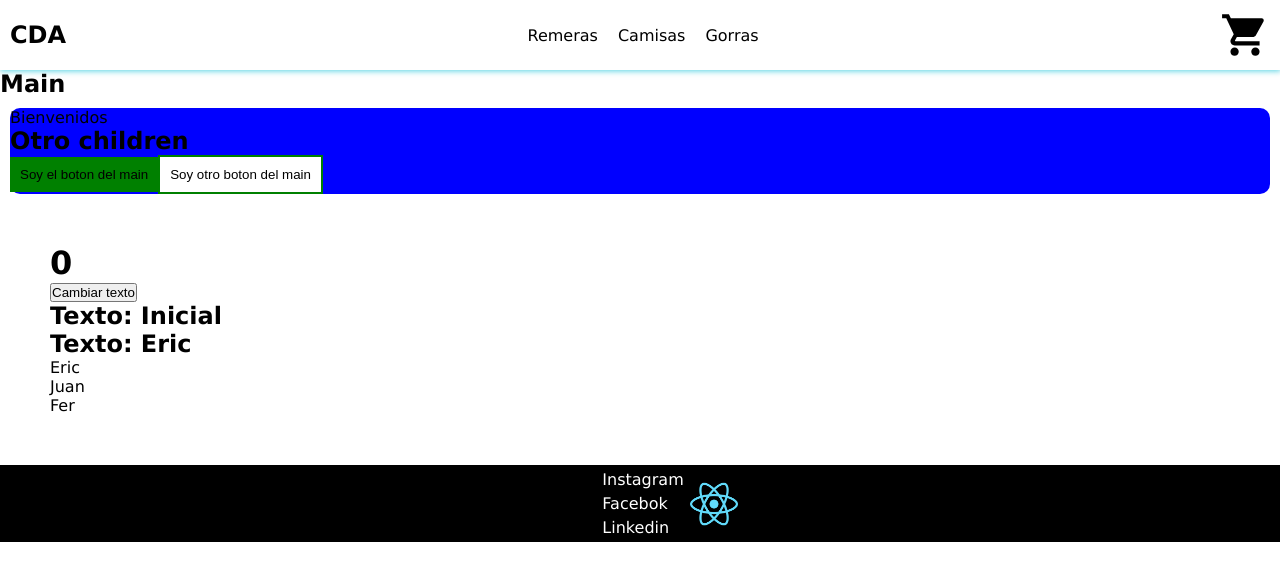
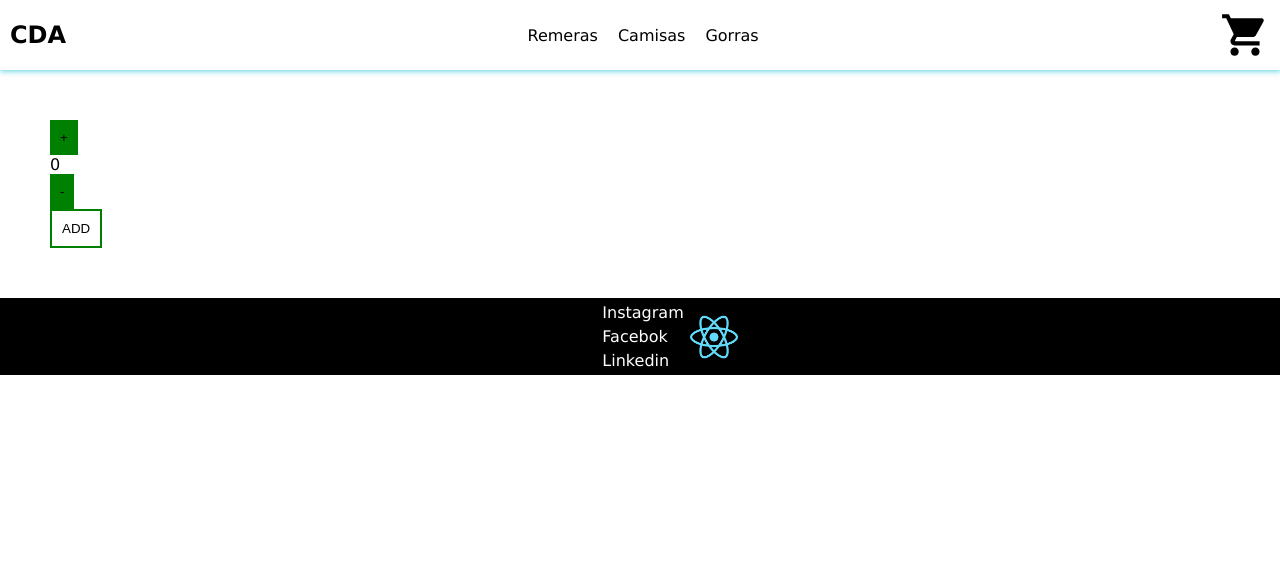
Before and after one commit to ferMossier/CursoReactCDA, a React (Create React App) app: page / in a window 1280 px wide. Shown: the top 580 px of the page. Built offline with nearby package versions, Linux system fonts and the light colour scheme.

Commit message:
Counter, funciones por props

```diff
--- a/src/App.js
+++ b/src/App.js
@@ -1,4 +1,3 @@
-import Counter from './Components/Counter/Counter';
 import Footer from './Components/Footer/Footer';
 import Header from './Components/Header/Header';
 
@@ -9,7 +8,6 @@ function App() {
         <>
             <Header />
             <Main saludo="Bienvenidos" numero={10} />
-            <Counter />
             <Footer />
         </>
     );
--- a/src/Components/Counter/Counter.jsx
+++ b/src/Components/Counter/Counter.jsx
@@ -1,39 +1,25 @@
-import React, { useState } from 'react';
+import React, { useState } from "react";
+import Boton from "../UI/Boton";
 
-const Counter = () => {
-    //const estado = useState();
-    //console.log(estado);
-    const [count, setCount] = useState(0);
-    const [texto, setTexto] = useState('Inicial');
-    const [data, setData] = useState({ name: 'Eric' });
-    const [lista, setLista] = useState([
-        { name: 'Eric', id: 1 },
-        { name: 'Juan', id: 2 },
-        { name: 'Fer', id: 3 },
-    ]);
+const Counter = ({ stock, init, onAdd }) => {
+  const [count, setCount] = useState(init);
 
   const aumentar = () => {
-        //console.log('click');
-        setCount(count + 1);
-        //  x = 1;
+    count < stock && setCount(count + 1);
   };
 
-    const cambiarTexto = () => {
-        setTexto('otro');
+  const restar = () => {
+    init < count && setCount(count - 1);
   };
 
   return (
-        <div style={{ padding: '30px', margin: '20px' }}>
-            <h1 onClick={aumentar}>{count}</h1>
-            <button onClick={cambiarTexto}>Cambiar texto</button>
-            <h2>Texto: {texto}</h2>
-            <h2>Texto: {data.name}</h2>
-            {lista.map((elemento) => (
-                <p key={elemento.id}>{elemento.name}</p>
-            ))}
-            {/* {lista.map((elemento) => (
-                <OtroComponente elemento={elemento}/>
-            ))} */}
+    <div style={{ padding: "30px", margin: "20px" }}>
+      <Boton func={aumentar} texto="+" variant={"primary"}/>
+      <p>{count}</p>
+      <Boton func={restar} texto="-" variant={"primary"} />
+      <div>
+        < Boton func={onAdd} texto="ADD" variant={"secondary"} />
+      </div>
     </div>
   );
 };
--- a/src/Components/Header/Header.js
+++ b/src/Components/Header/Header.js
@@ -3,9 +3,9 @@ import style from './Header.module.css';
 import Nav from './Nav';
 
 const Header = () => {
-    const prueba = () => {
-        console.log('Click');
-    };
+    // const prueba = () => {
+    //     console.log('Click');
+    // };
     return (
         <header className={style.header}>
             <Nav isInHeader={true} />
--- a/src/Components/Main/Main.js
+++ b/src/Components/Main/Main.js
@@ -1,34 +1,17 @@
-import React, { useEffect, useState } from 'react';
-import Boton from '../UI/Boton';
-import Layout from '../UI/Layout';
-import styles from './Main.module.css';
+import React from "react";
+import styles from "./Main.module.css";
+import Counter from "../Counter/Counter";
 
-const Main = ({ saludo }) => {
-    const [count, setCount] = useState(0);
+const Main = () => {
+  const onAdd = () => {
+    console.log("agregado al carrito");
+  };
 
-    useEffect(() => {
-        console.log('me muestro una sola vez');
-        //trer info de una API externa
-    }, []);
-
-    useEffect(() => {
-        console.log('me muestro cada vez que cambia la dependencia');
-        //trer info de una API externa
-    }, [count]);
-
-    console.log('Me muestro en cada render');
-
-    return (
-        <div className={styles.main}>
-            <h2 onClick={() => setCount(count + 1)}>Main</h2>
-            <Layout>
-                <p>{saludo}</p>
-                <h2>Otro children</h2>
-                <Boton variant="primary" texto="Soy el boton del main" />
-                <Boton variant="secondary" texto="Soy otro boton del main" />
-            </Layout>
-        </div>
-    );
+  return (
+    <div className={styles.main}>
+      <Counter init={0} stock={10} onAdd={onAdd} />
+    </div>
+  );
 };
 
 export default Main;
--- a/src/Components/UI/Boton.jsx
+++ b/src/Components/UI/Boton.jsx
@@ -1,7 +1,7 @@
-import React from 'react';
+import React from "react";
 
-const Boton = ({ texto, variant }) => {
-    return <button className={`${variant}`}>{texto}</button>;
+const Boton = ({ texto, variant, func}) => {
+  return <button className={`${variant}`} onClick={func}>{texto}</button>;
 };
 
 export default Boton;
```
Lines whose indentation alone changed are shown as unchanged.
